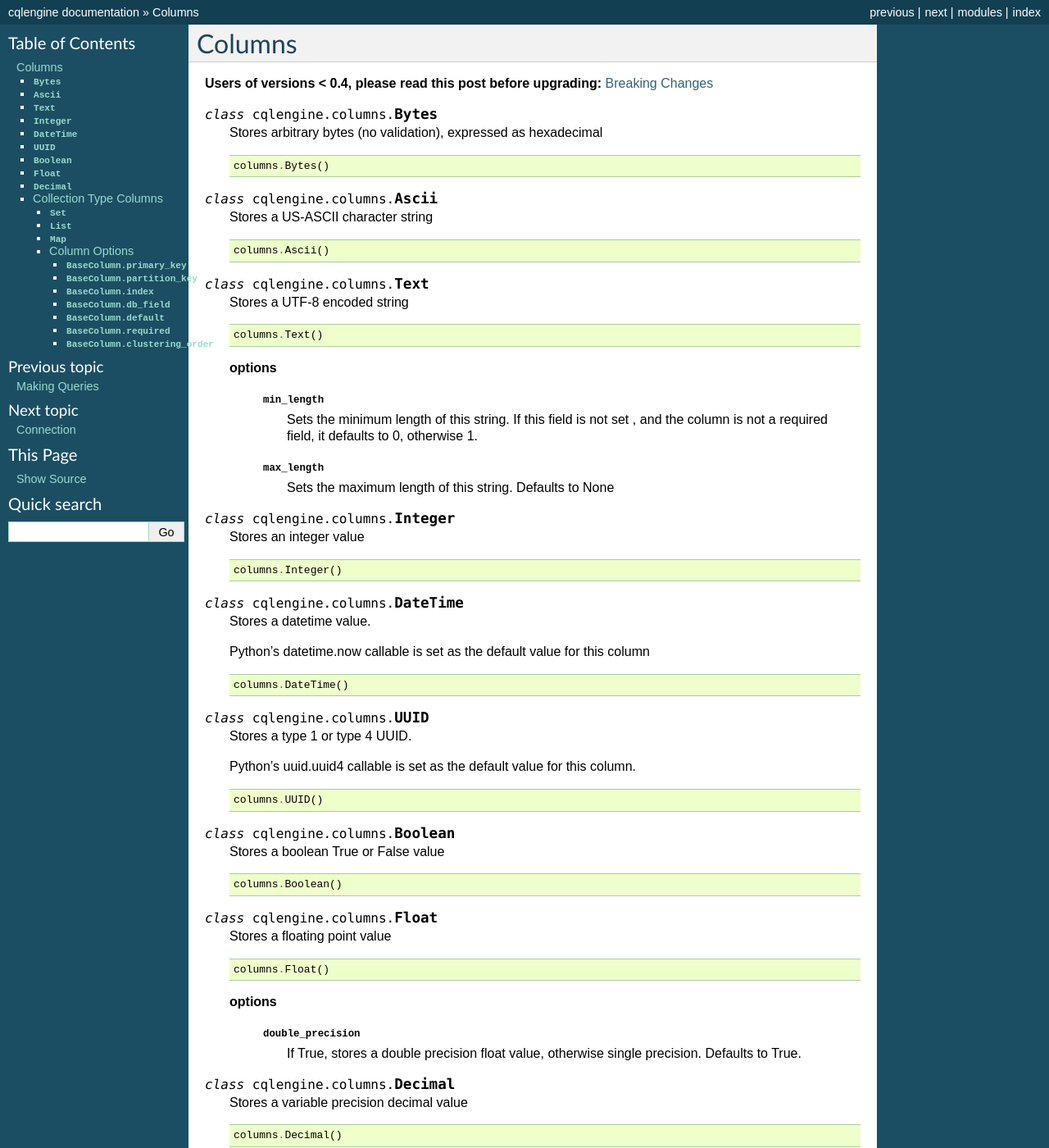
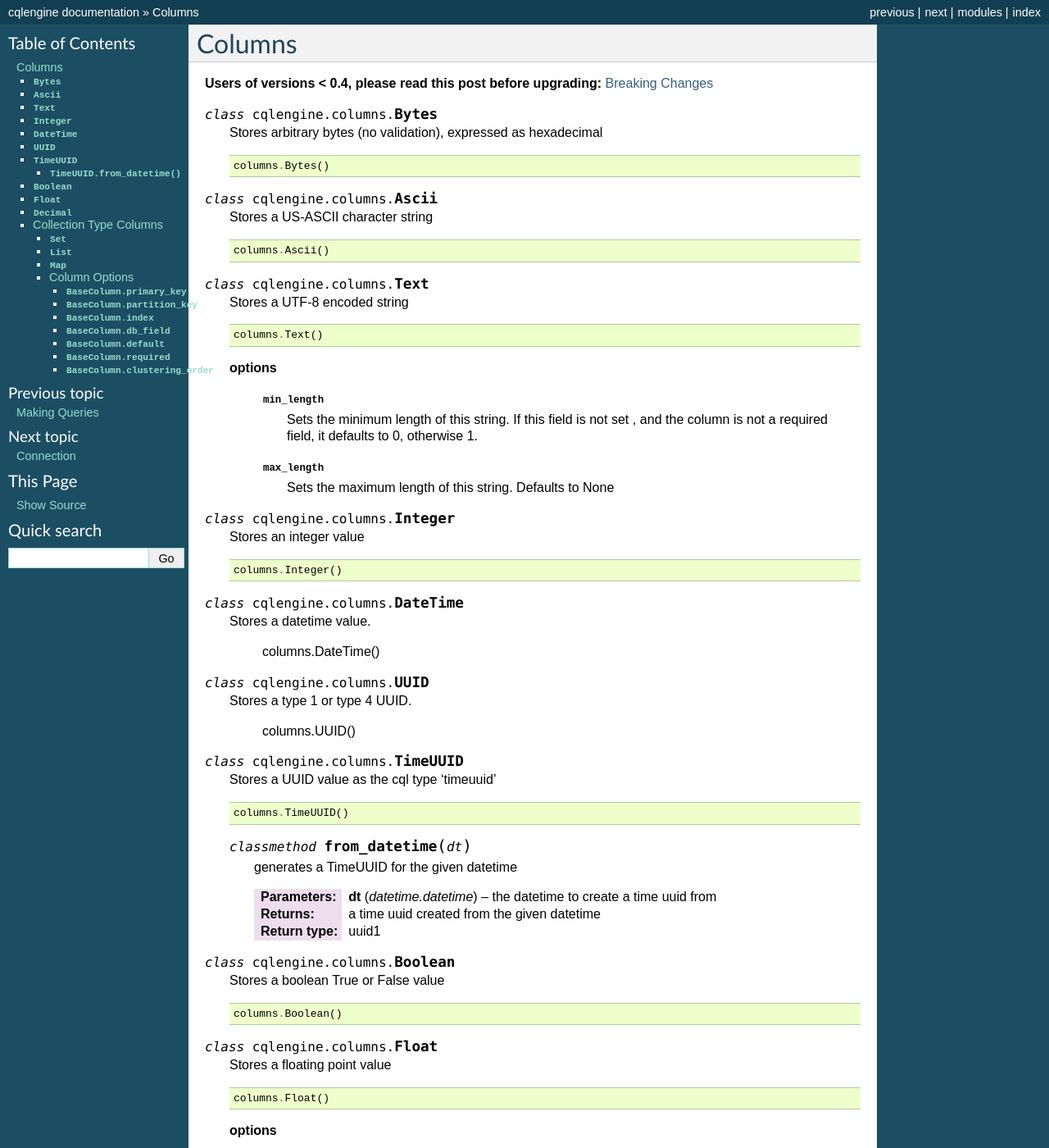
Before and after one commit to datastax/python-driver, a Sphinx documentation site: the page built from docs/topics/columns.rst, in a window 1280 px wide and 1400 px high. Shown: the whole window at 82% size. Built offline with Sphinx 7.4.7, drawn with Linux system fonts in a browser that asks for light colours; formulas are drawn with MathJax 3; some of the changed text lies outside the part shown.

Commit message:
updating columns docs

```diff
--- a/docs/topics/columns.rst
+++ b/docs/topics/columns.rst
@@ -46,17 +46,29 @@ Columns
 
     Stores a datetime value.
 
-    Python's datetime.now callable is set as the default value for this column ::
-
         columns.DateTime()
 
 .. class:: UUID()
 
     Stores a type 1 or type 4 UUID.
 
-    Python's uuid.uuid4 callable is set as the default value for this column. ::
+        columns.UUID()
 
-        columns.UUID()
+.. class:: TimeUUID()
+
+    Stores a UUID value as the cql type 'timeuuid' ::
+
+        columns.TimeUUID()
+
+    .. classmethod:: from_datetime(dt)
+
+        generates a TimeUUID for the given datetime
+
+        :param dt: the datetime to create a time uuid from
+        :type dt: datetime.datetime
+
+        :returns: a time uuid created from the given datetime
+        :rtype: uuid1
 
 .. class:: Boolean()
 
@@ -91,6 +103,7 @@ Collection Type Columns
     .. code-block:: python
 
         class Person(Model):
+            id          = columns.UUID(primary_key=True, default=uuid.uuid4)
             first_name  = columns.Text()
             last_name   = columns.Text()
 
```
